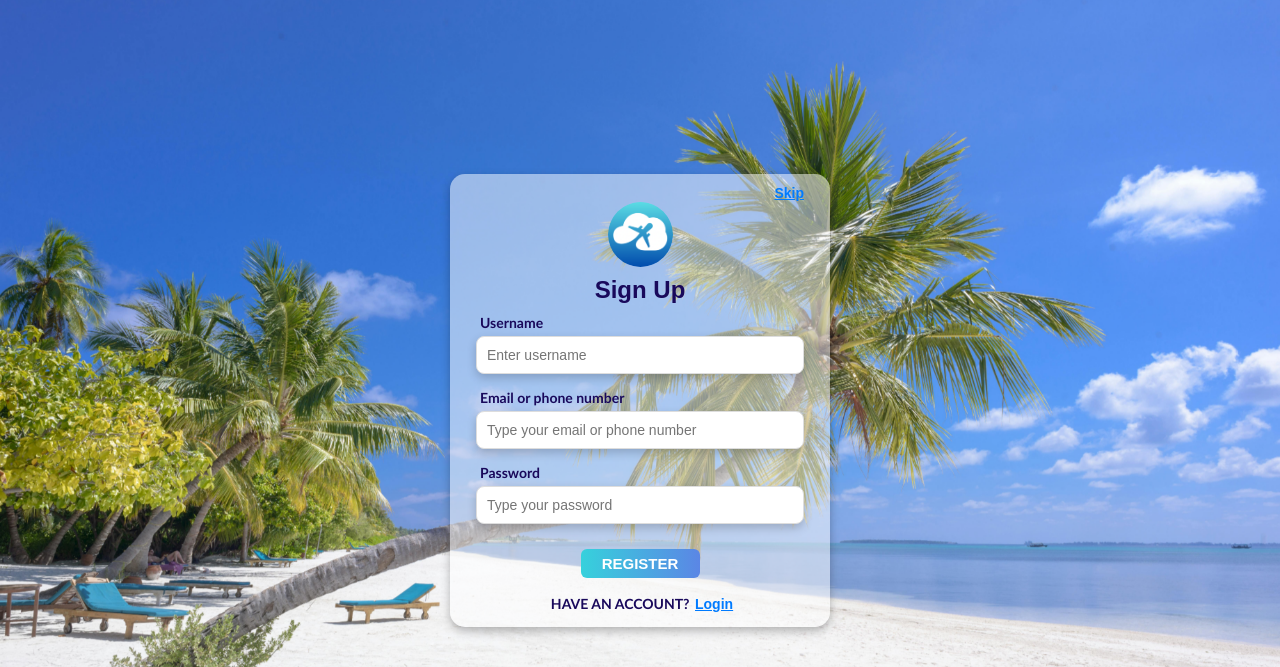
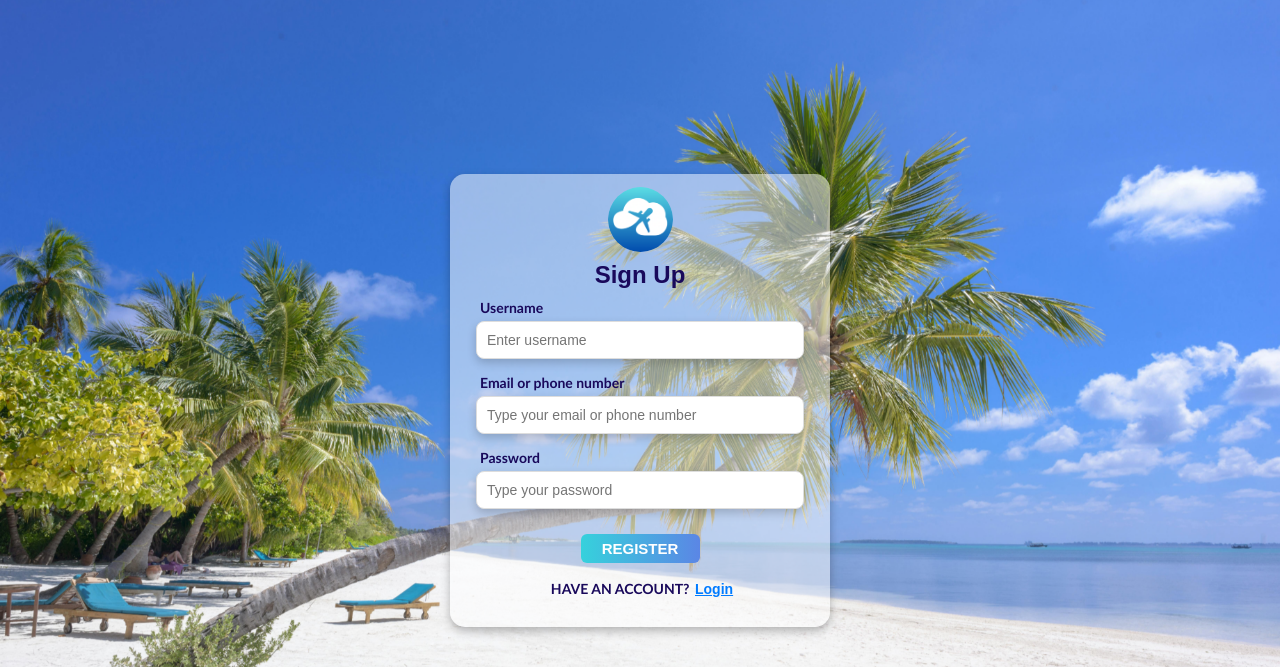
Before and after one commit to NorIslam04/VAMOS, a Django app: page /usr/ in a window 1280 px wide. Shown: the top 667 px of the page. Run offline with Django 5.2, Linux system fonts and the light colour scheme.

Commit message:
ak t3ref

```diff
--- a/templates/usr/signin.html
+++ b/templates/usr/signin.html
@@ -10,10 +10,6 @@
 </head>
 <body>
   <div class="container">
-    <!-- Header Section -->
-    <div class="header">
-      <button class="skip-btn">Skip</button>
-    </div>
 
     <!-- Logo and Title -->
     <img src="{% static 'img/usr/logo-modified.png' %}" class="icon" alt="Logo">
```
